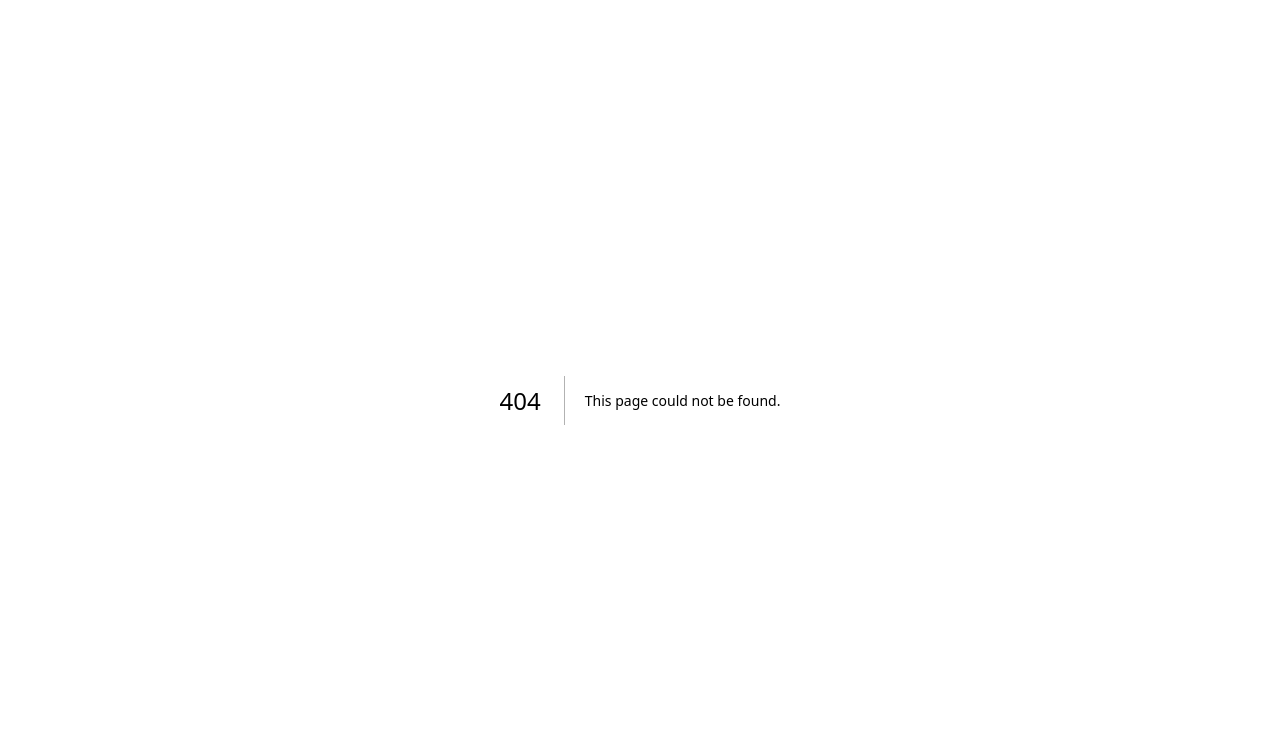
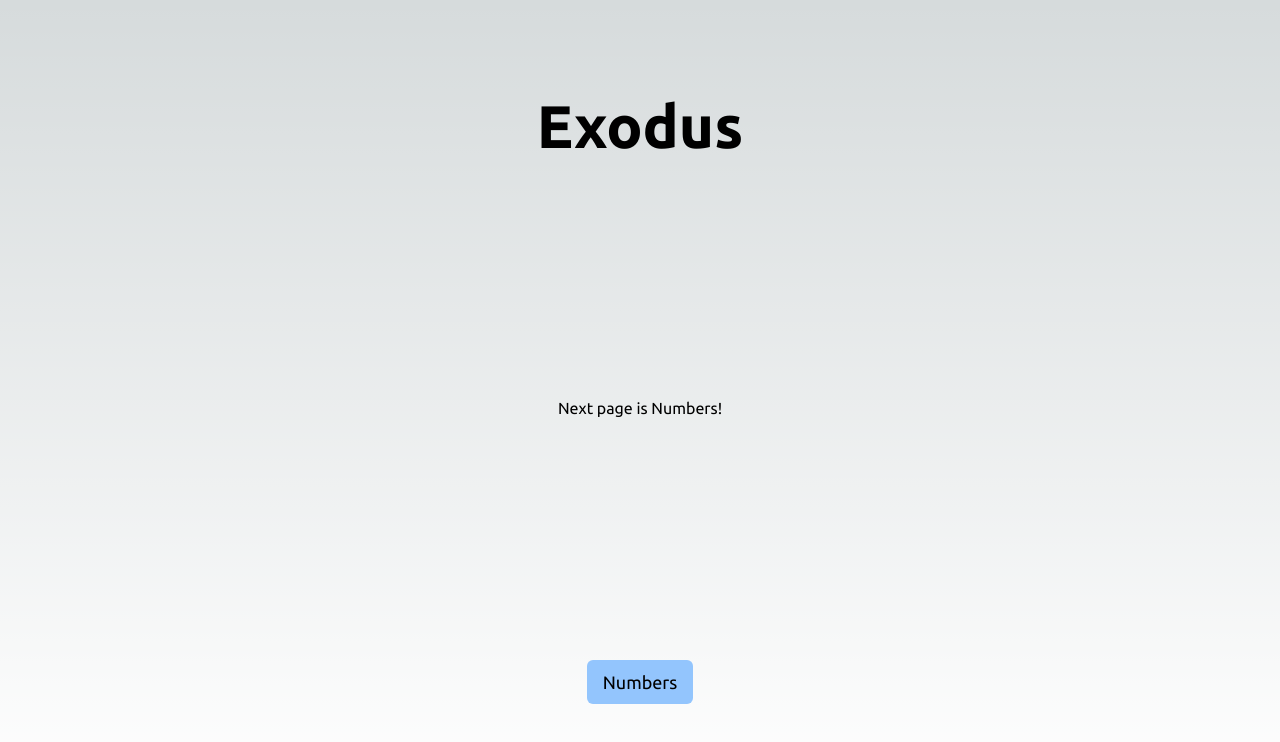
Before and after one commit to Atebi/Genesis, a Next.js app: page /exodus in a window 1280 px wide. Before the commit this address had no page. Shown: the top 742 px of the page. Built offline with nearby package versions, Linux system fonts and the light colour scheme.

Commit message:
Add Exodus and Numbers

```diff
--- /dev/null
+++ b/app/exodus/page.jsx
@@ -0,0 +1,18 @@
+import Link from "next/link";
+
+const ExodusPage = () => {
+  return (
+    <div className="flex gap-6 min-h-screen flex-col items-center justify-between p-24">
+      <h1 className="text-6xl font-bold">Exodus</h1>
+      <p>Next page is Numbers!</p>
+      <Link
+          href="/numbers"
+          className="bg-blue-300 rounded-md px-4 py-2 text-lg hover:bg-blue-500 active:bg-blue-700"
+        >
+          Numbers
+        </Link>
+    </div>
+  );
+};
+
+export default ExodusPage;
--- /dev/null
+++ b/app/numbers/page.jsx
@@ -0,0 +1,12 @@
+import Link from "next/link";
+
+const NumbersPage = () => {
+  return (
+    <div className="flex gap-6 min-h-screen flex-col items-center justify-between p-24">
+      <h1 className="text-6xl font-bold">Numbers</h1>
+      <p>I observe the numbers so as to stay in synchronization!</p>
+    </div>
+  );
+};
+
+export default NumbersPage;
--- a/app/page.js
+++ b/app/page.js
@@ -1,17 +1,25 @@
 import Image from "next/image";
+import Link from "next/link";
 
 export default function Home() {
-
   require("dotenv").config();
-const PASSWORD = process.env.password;
+  const PASSWORD = process.env.password;
 
   return (
     <main className="flex min-h-screen flex-col items-center justify-between p-24">
       <div className="z-10 max-w-5xl w-full items-center justify-between font-mono text-sm lg:flex">
         <p className="fixed left-0 top-0 flex w-full justify-center border-b border-gray-300 bg-gradient-to-b from-zinc-200 pb-6 pt-8 backdrop-blur-2xl dark:border-neutral-800 dark:bg-zinc-800/30 dark:from-inherit lg:static lg:w-auto  lg:rounded-xl lg:border lg:bg-gray-200 lg:p-4 lg:dark:bg-zinc-800/30">
           Genesis-test App&nbsp;
-          <code className="font-mono font-bold">{PASSWORD.includes("ex") ? "Exodus is next" : "What is next?"}</code>
+          <code className="font-mono font-bold">
+            {PASSWORD.includes("ex") ? "Exodus is next" : "What is next?"}
+          </code>
         </p>
+        <Link
+          href="/exodus"
+          className="bg-blue-300 rounded-md px-4 py-2 text-lg hover:bg-blue-500 active:bg-blue-700"
+        >
+          Exodus
+        </Link>
         <div className="fixed bottom-0 left-0 flex h-48 w-full items-end justify-center bg-gradient-to-t from-white via-white dark:from-black dark:via-black lg:static lg:h-auto lg:w-auto lg:bg-none">
           <a
             className="pointer-events-none flex place-items-center gap-2 p-8 lg:pointer-events-auto lg:p-0"
```
